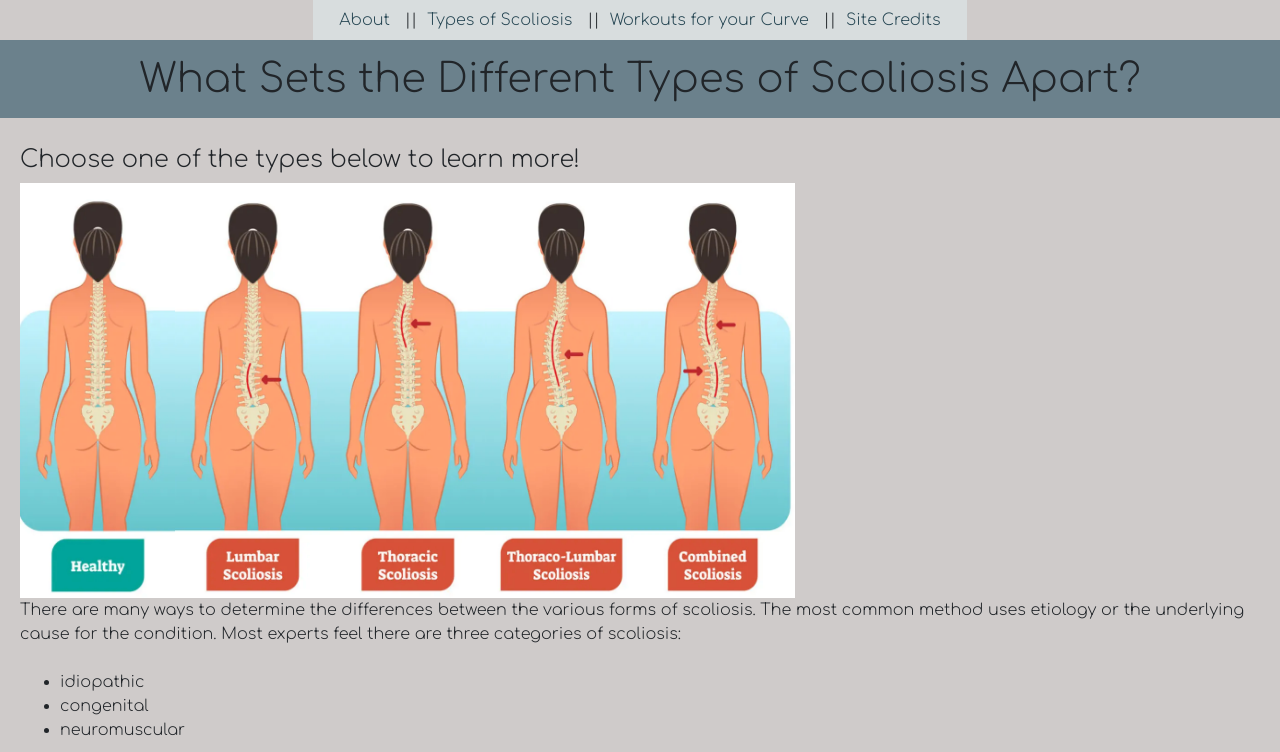
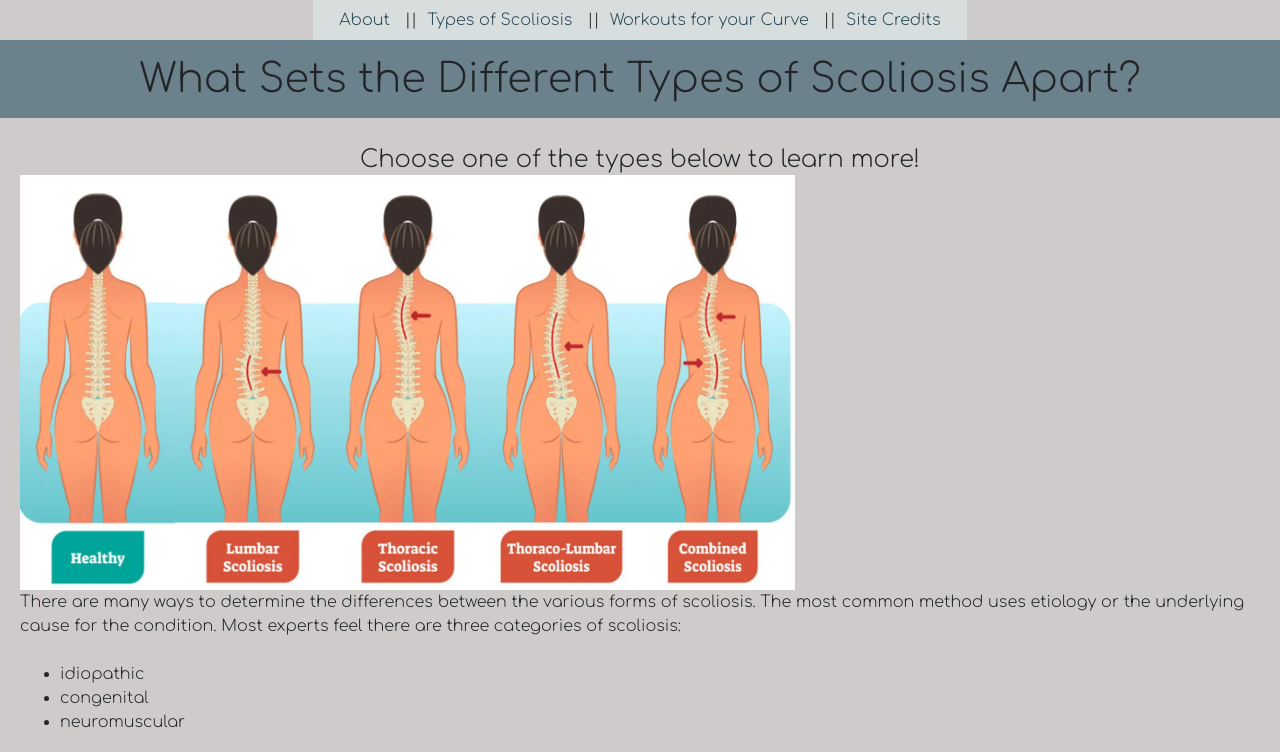
Before and after one commit to YoshiMejia/scoliosis-SPA, a React (Create React App) app: page /types in a window 1280 px wide. Shown: the top 752 px of the page. Built offline with nearby package versions, Linux system fonts and the light colour scheme.

Commit message:
styling: centering content

```diff
--- a/src/App.css
+++ b/src/App.css
@@ -77,3 +77,18 @@ h1{
   float: right;
   padding: 20px 20px;
 }
+
+
+#main h4{
+ width: fit-content;
+ margin: 0 auto;
+}
+
+.types_text {
+  text-align: center;
+}
+
+.types_text ul {
+  width: 10%;
+
+}
```
